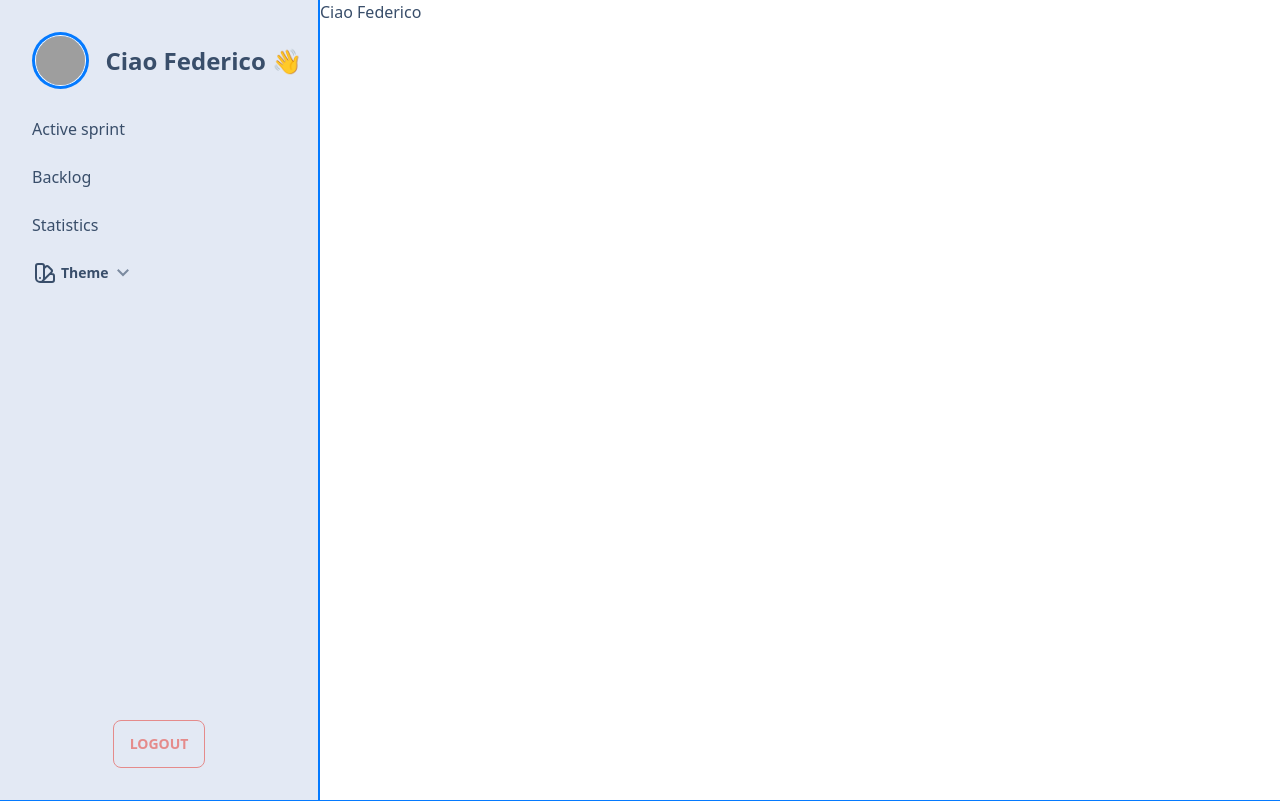
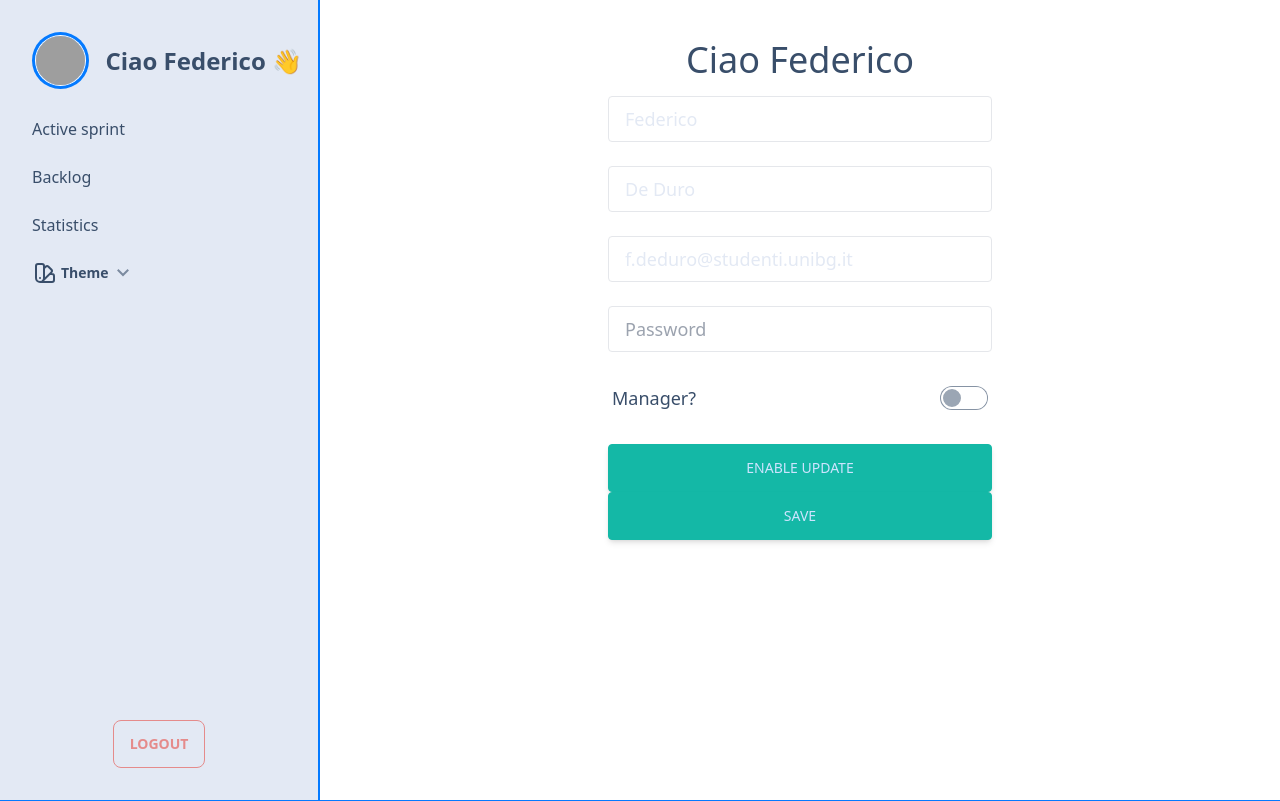
Before and after one commit to zanottipaolo/DB1-Agile, a Flask app: page /profile in a window 1280 px wide. Shown: the top 801 px of the page. Run offline with Flask 2, Linux system fonts and the light colour scheme; a user stored in the database is signed in; some libraries are stand-ins or nearby versions; grey boxes are pictures that could not be loaded.

Commit message:
✏️ Get user info

```diff
--- /dev/null
+++ b/static/script/profile.js
@@ -0,0 +1,3 @@
+function enableUpdate(){
+    console.log("I'm in");
+}
--- a/templates/base.html
+++ b/templates/base.html
@@ -607,5 +607,7 @@
 		<!-- CDN Theme Change -->
 		<script src="https://cdn.jsdelivr.net/npm/theme-change@2.0.2/index.js"></script>
 
+		{% block link_footer %}{% endblock %}
+
 	</body>
 </html>
--- a/templates/login.html
+++ b/templates/login.html
@@ -27,12 +27,12 @@
 
           <!-- Email input -->
           <div class="mb-6">
-            <input type="text" placeholder="Email address" name="email" class="form-control block w-full px-4 py-2 text-lg font-normal bg-clip-padding border border-solid rounded transition ease-in-out m-0 focus:border-teal-500 focus:outline-none" />
+            <input type="text" placeholder="Email address" name="email" class="form-control block w-full px-4 py-2 text-lg font-normal bg-clip-padding border border-solid rounded transition ease-in-out m-0 focus:border-teal-500 focus:outline-none text-base-300" />
           </div>
 
           <!-- Password input -->
           <div class="mb-6">
-            <input type="password" placeholder="Password" name="password" class="form-control block w-full px-4 py-2 text-lg font-normal bg-clip-padding border border-solid rounded transition ease-in-out m-0 focus:border-teal-500 focus:outline-none" />
+            <input type="password" placeholder="Password" name="password" class="form-control block w-full px-4 py-2 text-lg font-normal bg-clip-padding border border-solid rounded transition ease-in-out m-0 focus:border-teal-500 focus:outline-none text-base-300" />
           </div>
 
           <!-- Submit button -->
--- a/templates/profile.html
+++ b/templates/profile.html
@@ -6,5 +6,53 @@
 {% endblock %}
 
 {% block body %}
-    <p>Ciao {{ current_user.name }}</p>
+    <div class="w-full mt-10">
+        <h1 class="title-font text-center sm:text-4xl text-3xl mb-4">Ciao {{ current_user.name }}</h1>
+
+        <form method="POST" id="createUser" class="w-96 text-center m-auto">
+
+            <!-- Name input -->
+            <div class="mb-6">
+                <input type="text" value="{{ current_user.name }}" placeholder="Name" name="name" class="form-control block w-full px-4 py-2 text-lg font-normal bg-clip-padding border border-solid rounded transition ease-in-out m-0 focus:border-teal-500 focus:outline-none text-base-300" required />
+            </div>
+
+            <!-- Surname input -->
+            <div class="mb-6">
+                <input type="text" value="{{ current_user.surname }}" placeholder="Surname" name="surname" class="form-control block w-full px-4 py-2 text-lg font-normal bg-clip-padding border border-solid rounded transition ease-in-out m-0 focus:border-teal-500 focus:outline-none text-base-300" required />
+            </div>
+
+            <!-- Email input -->
+            <div class="mb-6">
+                <input type="email" value="{{ current_user.email }}" placeholder="Email address" name="email" class="form-control block w-full px-4 py-2 text-lg font-normal bg-clip-padding border border-solid rounded transition ease-in-out m-0 focus:border-teal-500 focus:outline-none text-base-300" required />
+            </div>
+
+            <!-- Password input -->
+            <div class="mb-6">
+                <input type="password" placeholder="Password" name="password" class="form-control block w-full px-4 py-2 text-lg font-normal bg-clip-padding border border-solid rounded transition ease-in-out m-0 focus:border-teal-500 focus:outline-none text-base-300" required />
+            </div>
+
+            <!-- Check role -->
+            <div class="form-control mb-6">
+                <label class="label cursor-pointer">
+                <span class="label-text text-lg font-normal">Manager?</span>
+                <input type="checkbox" value="{{ current_user.manager }}" class="toggle" name="manager" />
+                </label>
+            </div>
+
+            <!-- Enable update -->
+            <button onclick="enableUpdate()" class="btn btn-primary bg-teal-500 border-teal-500 inline-block px-7 py-3 font-medium text-sm leading-snug uppercase rounded shadow-md hover:bg-teal-700 hover:shadow-lg focus:bg-teal-700 focus:shadow-lg focus:outline-none focus:ring-0 active:bg-teal-700 active:shadow-lg transition duration-300 ease-in-out w-full">
+                Enable Update
+            </button>
+
+            <!-- Submit button -->
+            <button type="submit" class="btn btn-primary bg-teal-500 border-teal-500 inline-block px-7 py-3 font-medium text-sm leading-snug uppercase rounded shadow-md hover:bg-teal-700 hover:shadow-lg focus:bg-teal-700 focus:shadow-lg focus:outline-none focus:ring-0 active:bg-teal-700 active:shadow-lg transition duration-300 ease-in-out w-full">
+                Save
+            </button>
+
+        </form>
+    </div>
 {% endblock %}
+
+{% block link_footer %}
+    <script src="{{ url_for('static', filename='script/profile.js') }}"></script>
+{% endblock %}
```
Also changed, not shown: templates/signup.html (+4 -4 lines).
